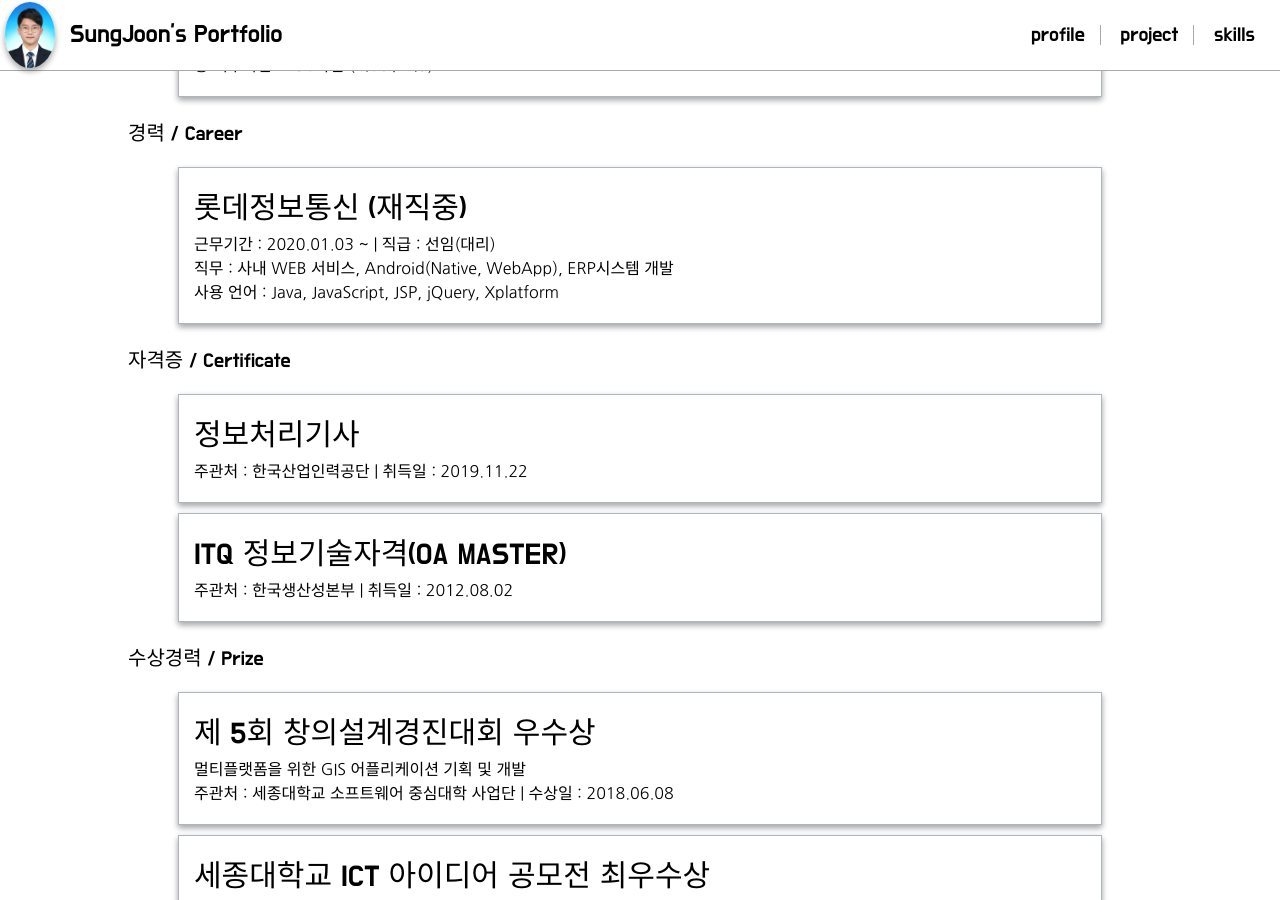
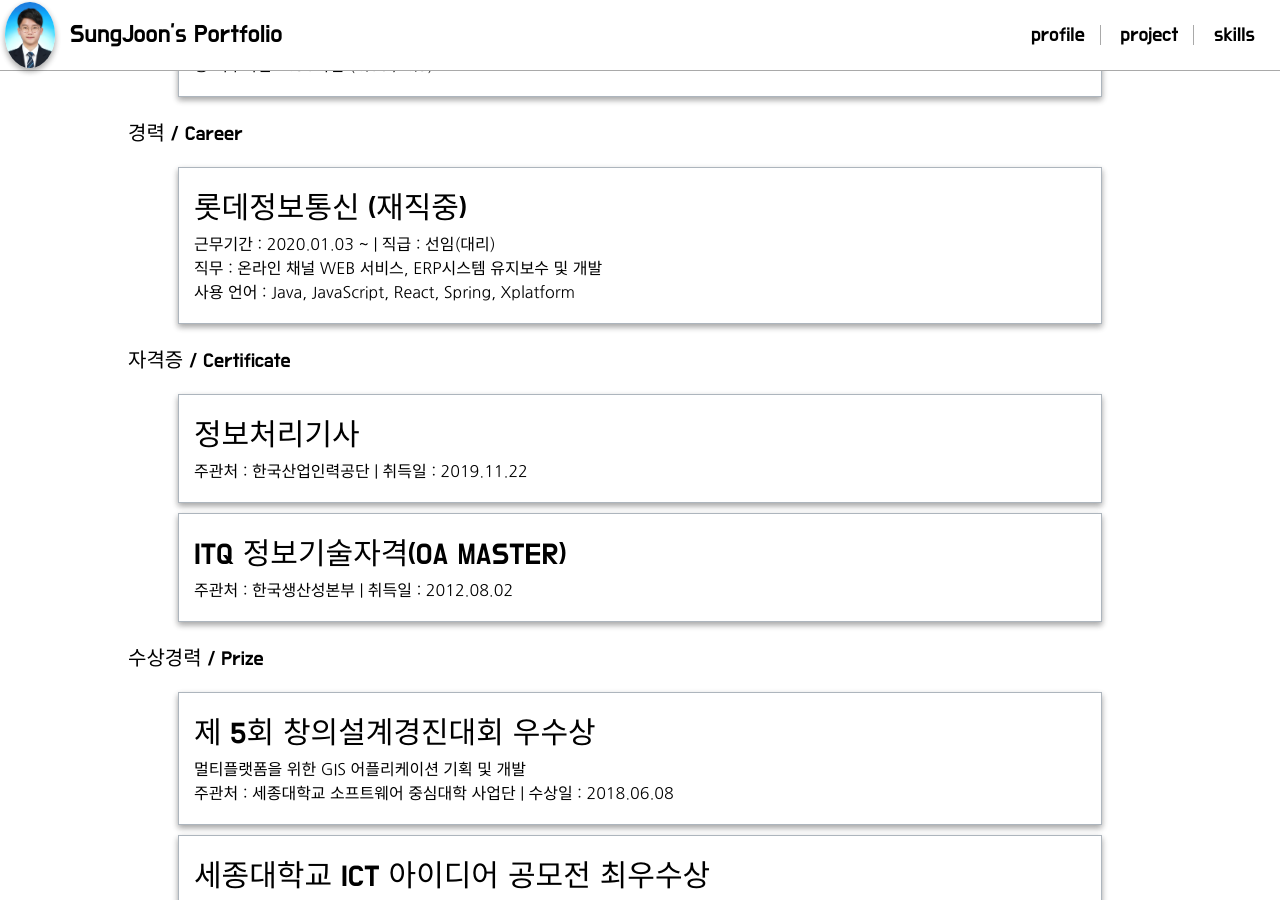
Before and after one commit to seosungjoon/seosungjoon.github.io, a Jekyll site: the page built from category/profile.html, in a window 1280 px wide and 900 px high, scrolled down 442 px. Built offline with Jekyll 4.4.1, drawn with Linux system fonts in a browser that asks for light colours; nearby versions of some CDN libraries.

Commit message:
23.04.23_2
직무수정

```diff
--- a/_data/profile.yml
+++ b/_data/profile.yml
@@ -19,8 +19,8 @@
     work_start : 2020.01.03
     work_end :
     rank : 선임(대리)
-    job : 사내 WEB 서비스, Android(Native, WebApp), ERP시스템 개발
-    skill : Java, JavaScript, JSP, jQuery, Xplatform
+    job : 온라인 채널 WEB 서비스, ERP시스템 유지보수 및 개발
+    skill : Java, JavaScript, React, Spring, Xplatform
 
 certificate:
   - name: 정보처리기사
```
